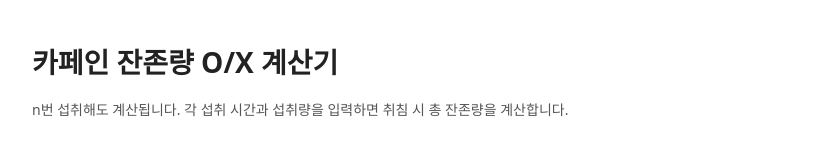
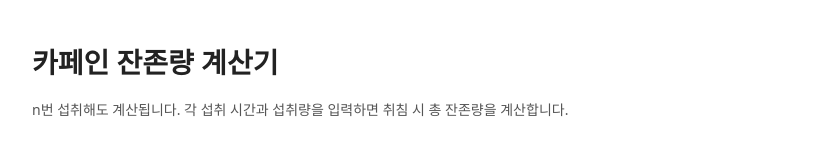
Before and after one commit to jijogi/caffeine-calculator, a plain HTML site: page index.html in a window 1280 px wide. Shown: the top 141 px of the page, without its empty margins (228-1051 px from the left). Drawn offline with Linux system fonts and the light colour scheme.

Commit message:
Update index.html

```diff
--- a/index.html
+++ b/index.html
@@ -89,7 +89,7 @@
   </style>
 </head>
 <body>
-  <h1>카페인 잔존량 O/X 계산기</h1>
+  <h1>카페인 잔존량 계산기</h1>
   <p class="note">n번 섭취해도 계산됩니다. 각 섭취 시간과 섭취량을 입력하면 취침 시 총 잔존량을 계산합니다.</p>
 
   <div class="box">
```
